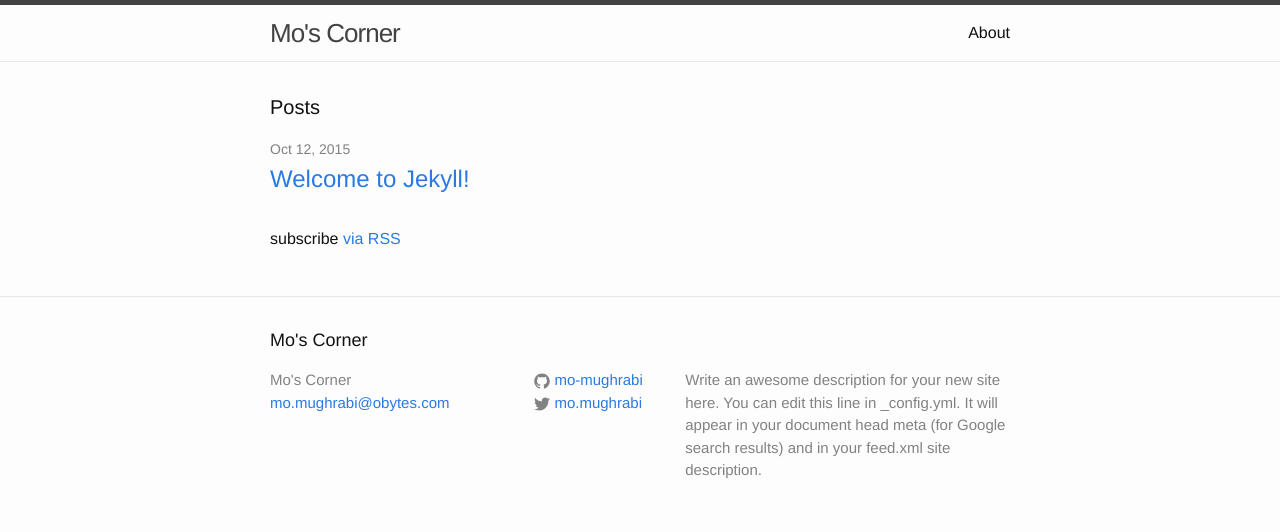
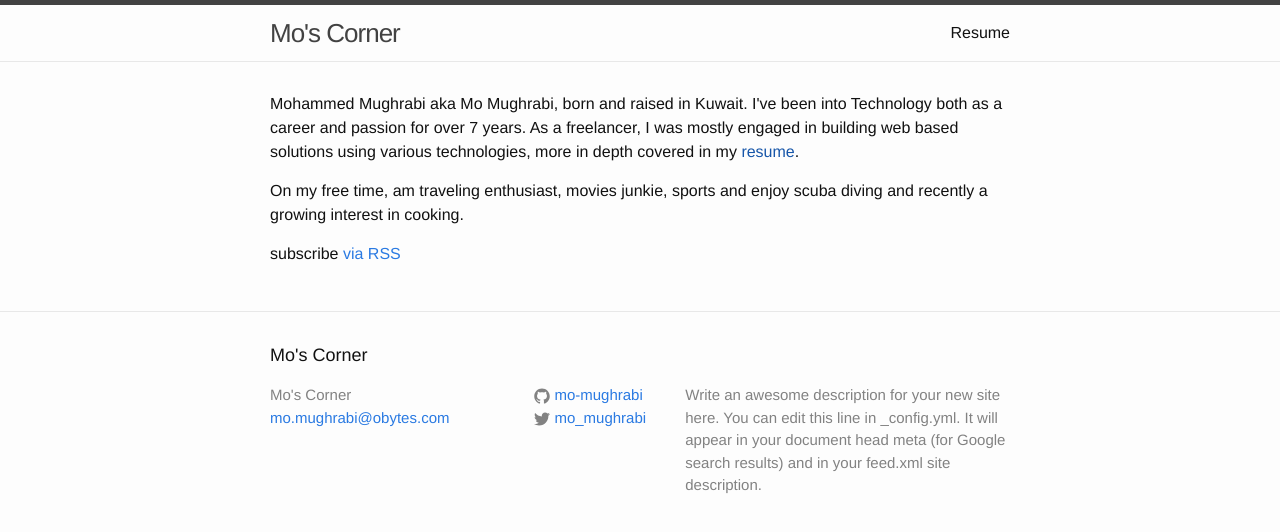
Before and after one commit to mo-mughrabi/mocorner, a Jekyll site: the page built from index.html, in a window 1280 px wide. Shown: the top 532 px of the page. Built offline with Jekyll 4.4.1, drawn with Linux system fonts in a browser that asks for light colours.

Commit message:
- remove .idea files - add resume page

```diff
--- a/_config.yml
+++ b/_config.yml
@@ -7,7 +7,7 @@ description: > # this means to ignore newlines until "baseurl:"
   Google search results) and in your feed.xml site description.
 baseurl: "" # the subpath of your site, e.g. /blog/
 url: "http://mocorner.com" # the base hostname & protocol for your site
-twitter_username: mo.mughrabi
+twitter_username: mo_mughrabi
 github_username:  mo-mughrabi
 
 # Build settings
--- a/index.html
+++ b/index.html
@@ -4,19 +4,17 @@ layout: default
 
 <div class="home">
 
-  <h1 class="page-heading">Posts</h1>
+  <p>
+    Mohammed Mughrabi aka Mo Mughrabi, born and raised in Kuwait. I've been into Technology
+    both as a career and passion for over 7 years. As a freelancer, I was mostly engaged in building web
+    based solutions using various technologies, more in depth covered in my
+    <a href="">resume</a>.
+  </p>
 
-  <ul class="post-list">
-    {% for post in site.posts %}
-      <li>
-        <span class="post-meta">{{ post.date | date: "%b %-d, %Y" }}</span>
-
-        <h2>
-          <a class="post-link" href="{{ post.url | prepend: site.baseurl }}">{{ post.title }}</a>
-        </h2>
-      </li>
-    {% endfor %}
-  </ul>
+  <p>
+    On my free time, am traveling enthusiast, movies junkie, sports and enjoy scuba diving and recently a
+    growing interest in cooking.
+  </p>
 
   <p class="rss-subscribe">subscribe <a href="{{ "/feed.xml" | prepend: site.baseurl }}">via RSS</a></p>
 
--- a/about.md
+++ b/resume/index.md
@@ -1,7 +1,7 @@
 ---
 layout: page
-title: About
-permalink: /about/
+title: Resume
+permalink: /resume/
 ---
 
 This is the base Jekyll theme. You can find out more info about customizing your Jekyll theme, as well as basic Jekyll usage documentation at [jekyllrb.com](http://jekyllrb.com/)
```
Also changed, not shown: _posts/2015-10-12-welcome-to-jekyll.markdown (deleted, +0 -25 lines), blog/index.html (added, +23 -0 lines), _posts/2015-10-12-welcome-to-mocorner.markdown (added).
